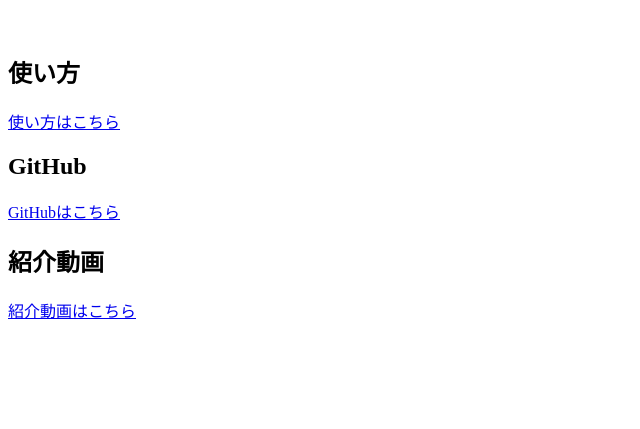
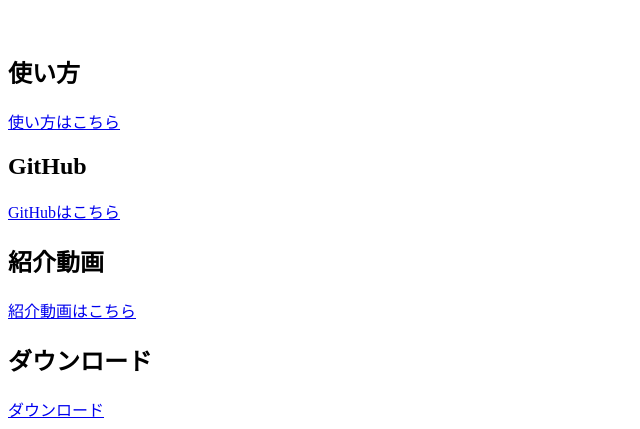
Before and after one commit to i-bu-hub/dc, a plain HTML site: page index.html in a window 1280 px wide. Shown: the part 955-1384 px from the top of the page, without its empty margins (0-640 px from the left). Before the commit the page ends 1285 px from the top, so only its background shows below. Drawn offline with Linux system fonts and the light colour scheme.

Commit message:
Update index.html

```diff
--- a/index.html
+++ b/index.html
@@ -34,6 +34,9 @@
 
         <h2>紹介動画</h2>
         <a href="https://youtu.be/zdMvpjwSAMQ">紹介動画はこちら</a>
+
+        <h2>ダウンロード</h2>
+        <a href="収支管理アプリ.zip" download="収支管理アプリ.zip">ダウンロード</a>
     </body>
     <script src="main.js"></script>
 </html>
```
